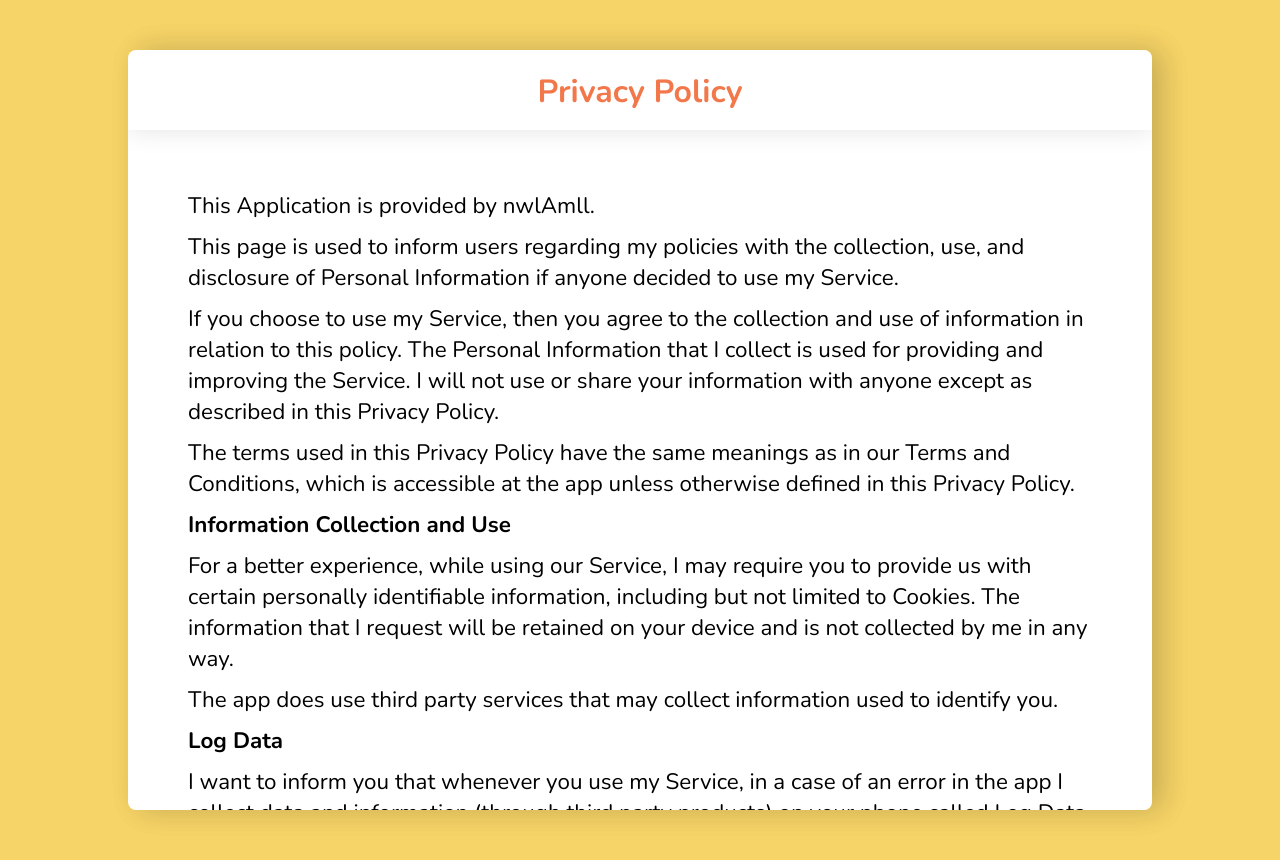
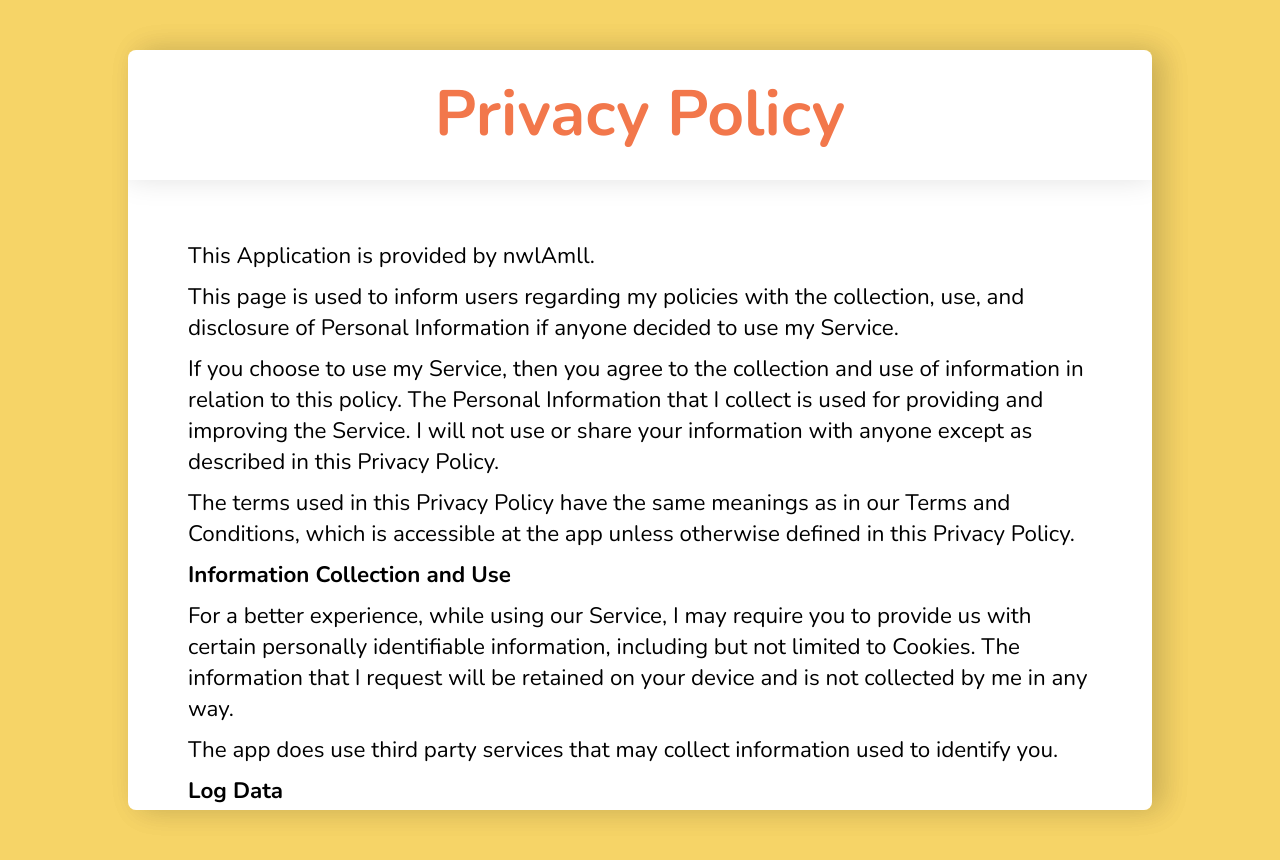
Before and after one commit to nwlamll/apps, a plain HTML site: page pp.html in a window 1280 px wide. Drawn offline with nearby package versions, Linux system fonts and the light colour scheme.

Commit message:
Update style.css

```diff
--- a/style.css
+++ b/style.css
@@ -21,8 +21,9 @@ body {
 }
 
 .header {
-  height: 80px;
+  height: 130px;
   box-shadow: 0px -4px 30px rgba(0,0,0,0.15);
+  font-size: 2em;
 }
 
 .header h4 {
```
